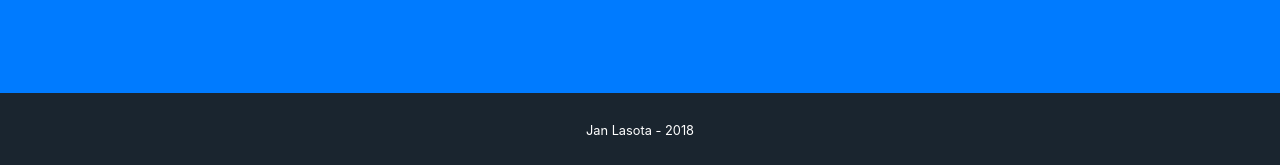
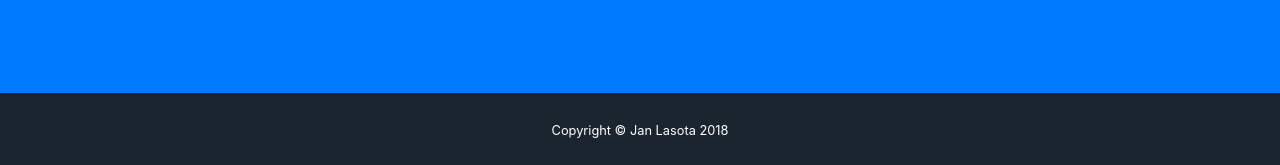
Before and after one commit to janlasota/janlasota.github.io, a website with bundled scripts: page index.html in a window 1280 px wide. Shown: the part 2154-2319 px from the top of the page. Built offline with nearby package versions, Linux system fonts and the light colour scheme.

Commit message:
update footer

```diff
--- a/index.html
+++ b/index.html
@@ -192,7 +192,7 @@
 
     <div class="copyright py-4 text-center text-white">
       <div class="container">
-        <small>Jan Lasota - 2018</small>
+        <small>Copyright &copy; Jan Lasota 2018</small>
       </div>
     </div>
 
```
